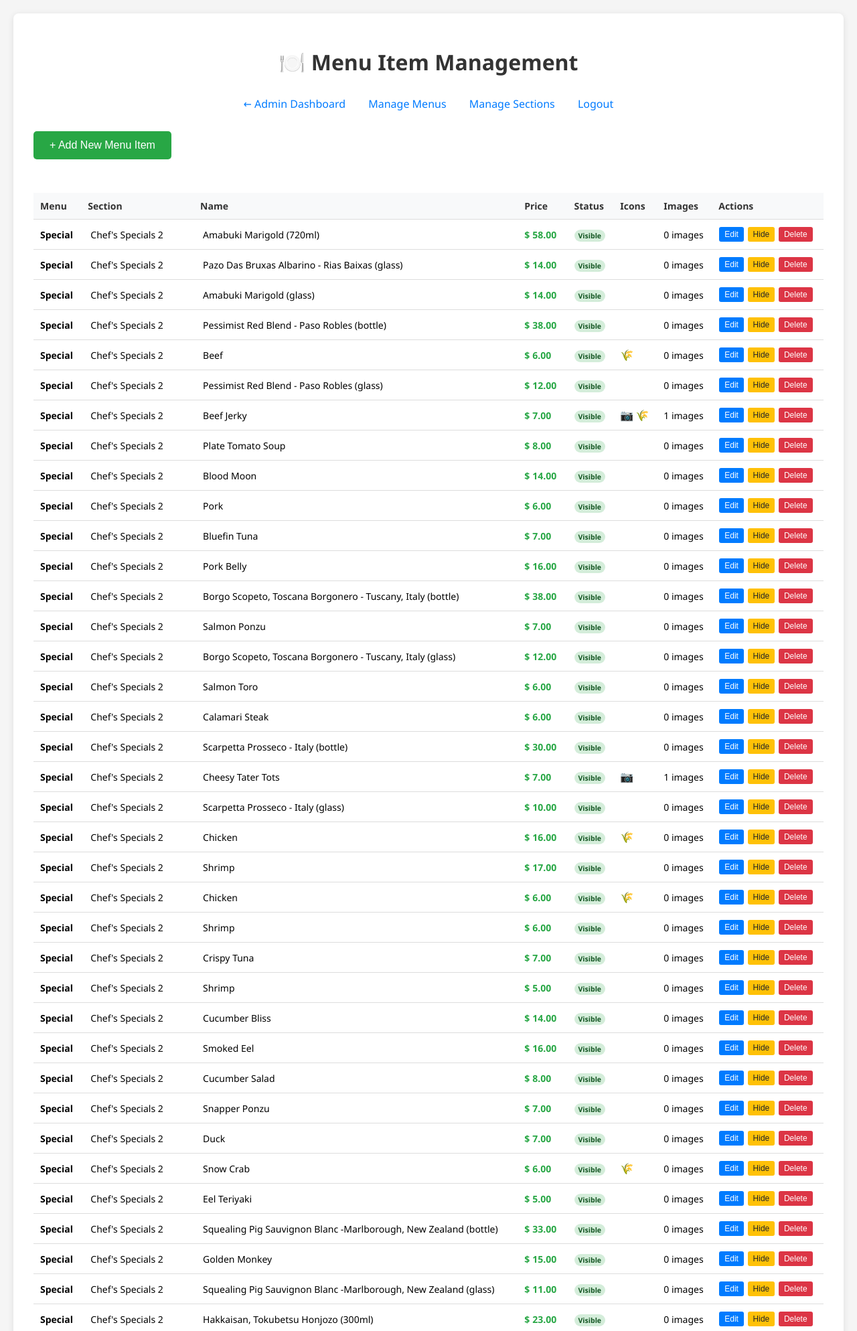
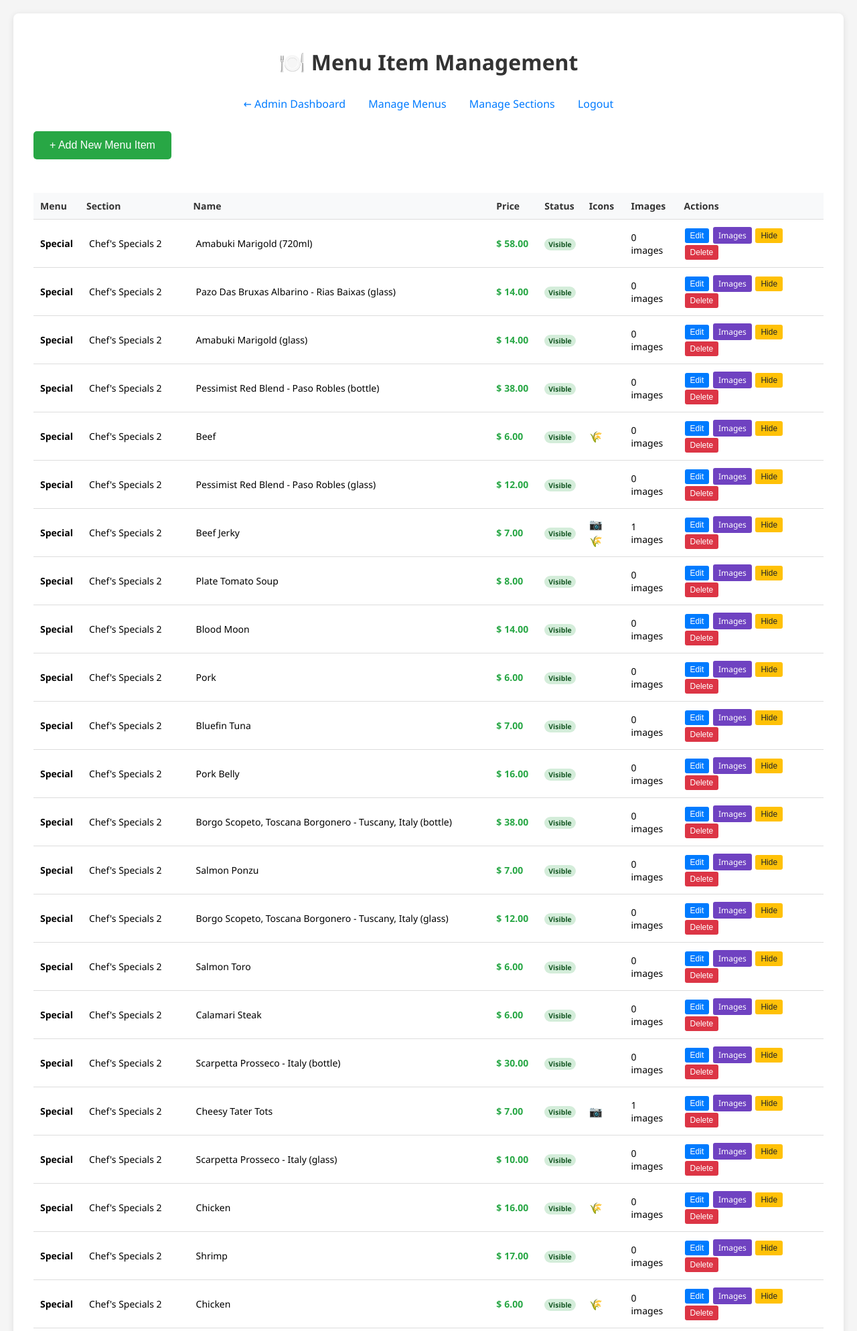
Before and after one commit to noc-cnrit/tapas, a PHP site: page /your-project-path/admin/items in a window 1280 px wide. Shown: the top 1988 px of the page at 67% size. Run offline with PHP 8.4, Linux system fonts and the light colour scheme; the visitor is signed in with stand-in values (Sample User, id 1); data comes from the database, SQL or seed files in the repository.

Commit message:
Add image management link to item editing interface
- Added 'Images' button next to Edit button in the items table
- Links directly to item_images.php for managing item photos
- Uses purple color to distinguish from other action buttons
- Provides easy access to image management from the main items page

```diff
--- a/admin/items.php
+++ b/admin/items.php
@@ -739,6 +739,7 @@ function getItemDataForEdit($pdo, $itemId) {
                         <td><?= $item['image_count'] ?> images</td>
                         <td>
                             <button onclick="openEditModal(<?= $item['id'] ?>); return false;" class="action-btn btn-edit">Edit</button>
+                            <a href="item_images.php?item=<?= $item['id'] ?>" class="action-btn btn-edit" style="background-color: #6f42c1;">Images</a>
                             <form method="POST" style="display: inline;">
                                 <input type="hidden" name="action" value="toggle_hidden">
                                 <input type="hidden" name="item_id" value="<?= $item['id'] ?>">
```
